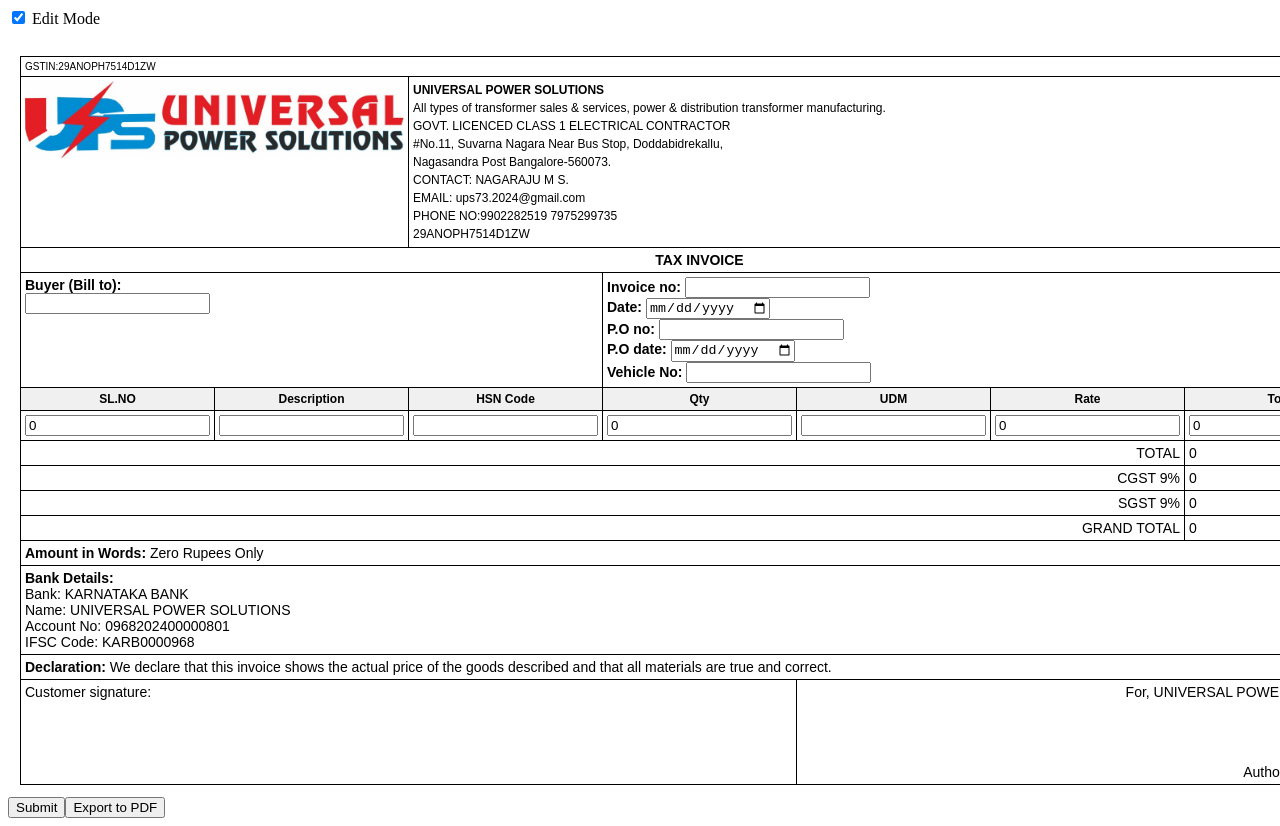
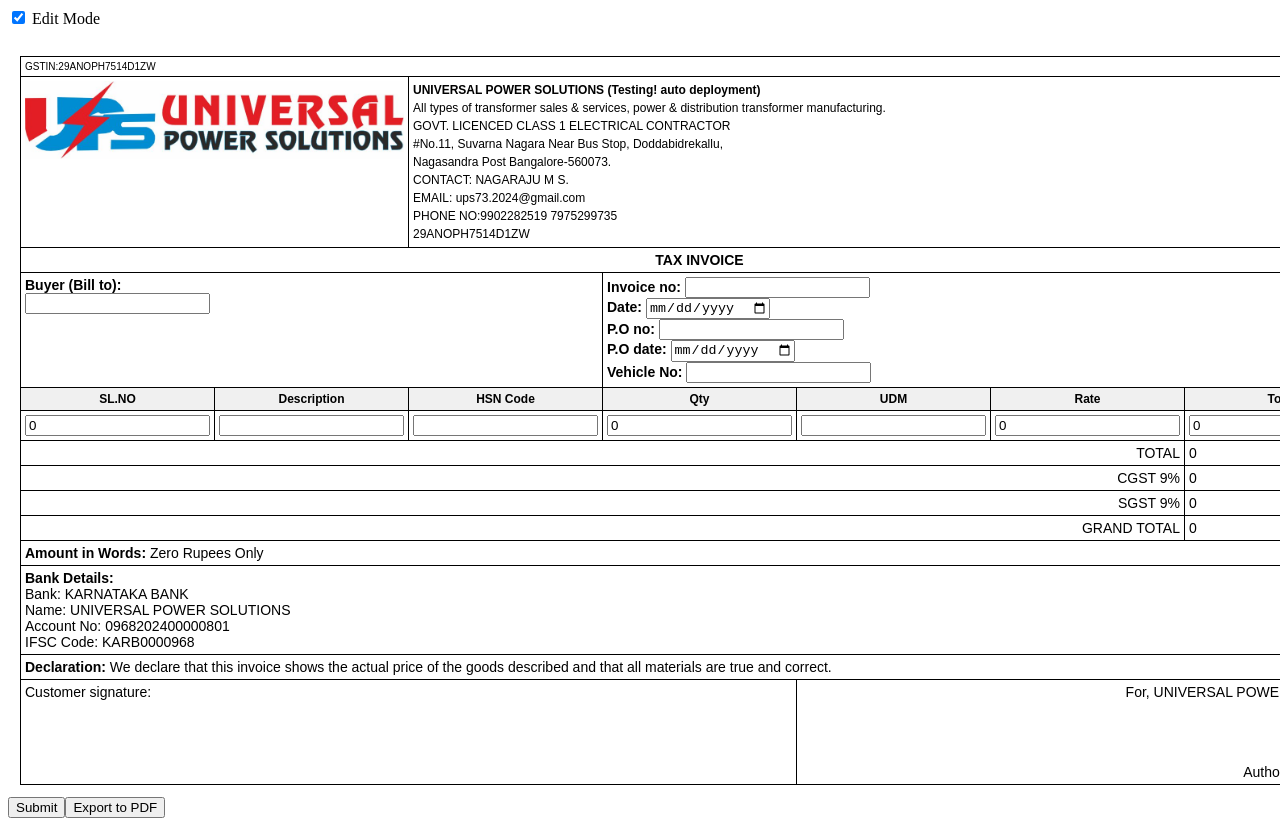
Before and after one commit to rahulmg07/biz-smart, a Next.js app: page / in a window 1280 px wide. Shown: the top 826 px of the page. Built offline with nearby package versions, Linux system fonts and the light colour scheme.

Commit message:
testing CI/CD

```diff
--- a/src/app/components/invoiceComponent.tsx
+++ b/src/app/components/invoiceComponent.tsx
@@ -31,7 +31,7 @@
 
 const defaultValues = {
     company: {
-        name: "UNIVERSAL POWER SOLUTIONS",
+        name: "UNIVERSAL POWER SOLUTIONS (Testing! auto deployment)",
         description1: "All types of transformer sales & services, power & distribution transformer manufacturing.",
         description2: "GOVT. LICENCED CLASS 1 ELECTRICAL CONTRACTOR",
         address1: "#No.11, Suvarna Nagara Near Bus Stop, Doddabidrekallu,",
```
